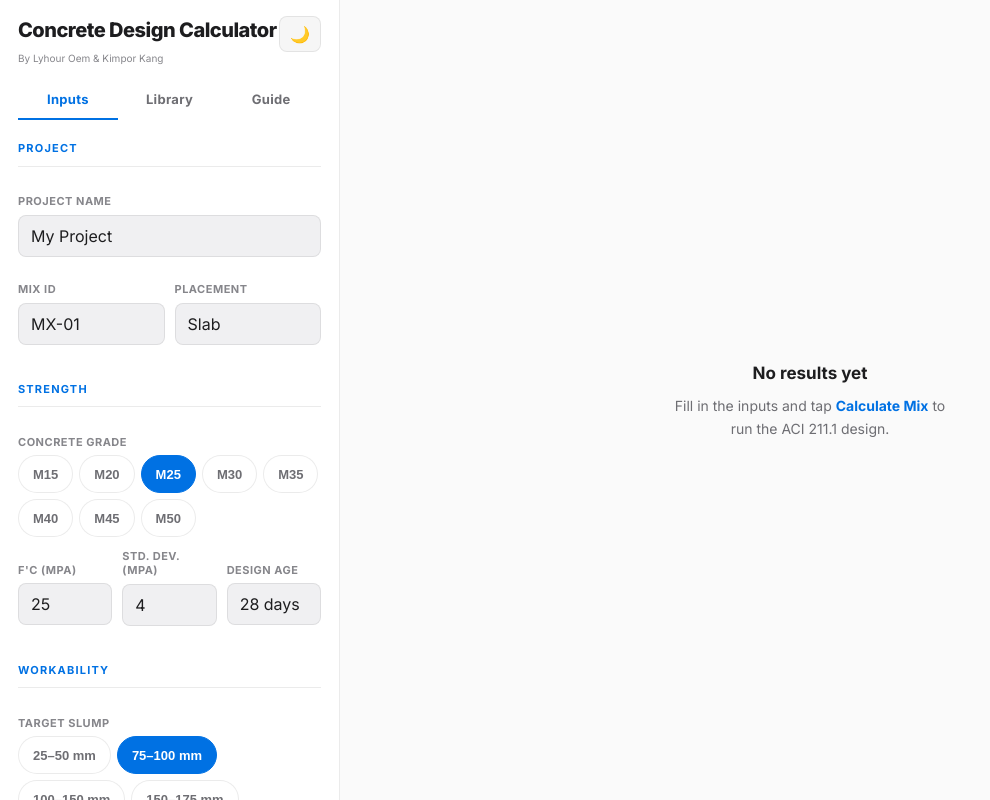
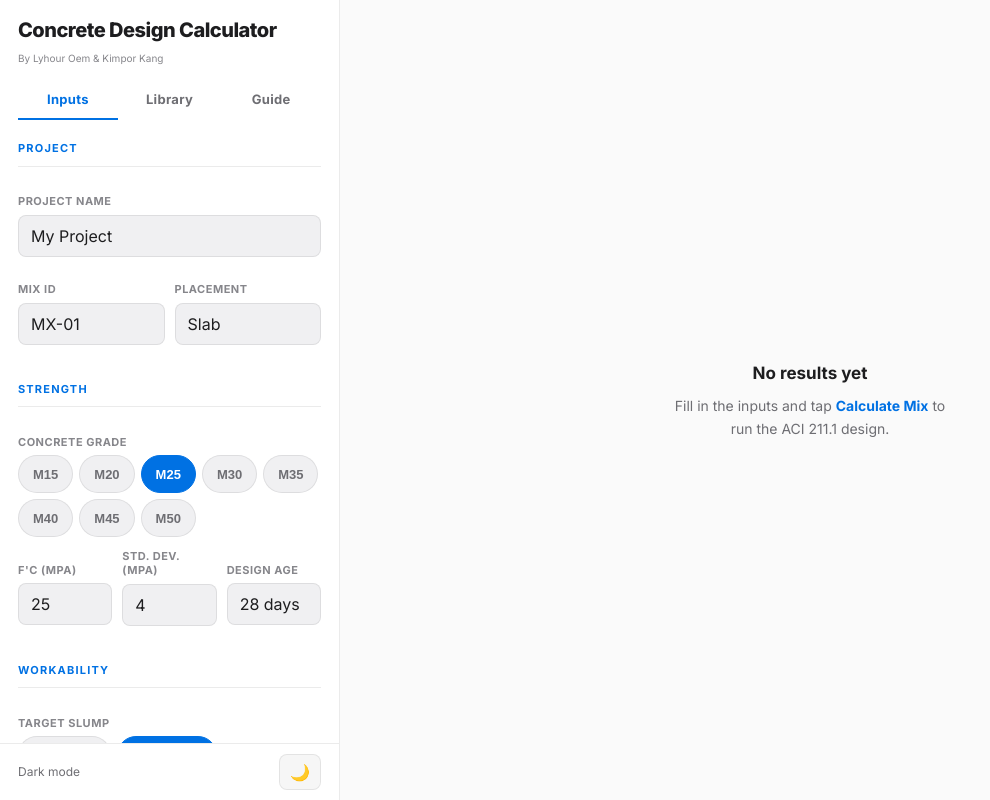
Before and after one commit to kimporprg/concrete-mix-calculator, a React (Vite) app: page / in a window 1280 px wide. Shown: the whole page, without its empty margins (0-990 px from the left). Built offline with nearby package versions, Linux system fonts and the light colour scheme.

Commit message:
Further fixes

```diff
--- a/src/App.jsx
+++ b/src/App.jsx
@@ -119,33 +119,30 @@ export default function App() {
           borderRight: '1px solid var(--line)',
         }}>
           <div style={{ padding: 'calc(14px + var(--sat)) 18px 0', flexShrink: 0 }}>
-            <div style={{ display: 'flex', alignItems: 'flex-start', justifyContent: 'space-between' }}>
-              <div>
-                <div style={{ fontSize: 20, fontWeight: 800, color: 'var(--white)', letterSpacing: '-0.5px' }}>
-                  Concrete Design Calculator
-                </div>
-                <div style={{ fontSize: 10, color: 'var(--mid)', marginTop: 4 }}>
-                  By Lyhour Oem &amp; Kimpor Kang
-                </div>
-              </div>
-              <button
-                type="button"
-                className="btn-icon"
-                onClick={toggleTheme}
-                aria-label={themeLabel}
-                title={themeLabel}
-                style={{ marginTop: 2, flexShrink: 0 }}
-              >
-                {themeIcon}
-              </button>
+            <div style={{ fontSize: 20, fontWeight: 800, color: 'var(--white)', letterSpacing: '-0.5px' }}>
+              Concrete Design Calculator
+            </div>
+            <div style={{ fontSize: 10, color: 'var(--mid)', marginTop: 4 }}>
+              By Lyhour Oem &amp; Kimpor Kang
             </div>
             <div style={{ marginTop: 14 }}>{leftTabBar}</div>
           </div>
           <div style={{
             flex: 1, overflowY: 'auto', WebkitOverflowScrolling: 'touch',
-            padding: '14px 18px calc(16px + var(--sab))',
+            padding: '14px 18px 0',
           }}>
             {leftBody}
+          </div>
+          <div style={{
+            flexShrink: 0, padding: '10px 18px', paddingBottom: 'calc(10px + var(--sab))',
+            borderTop: '1px solid var(--line)',
+            display: 'flex', alignItems: 'center', justifyContent: 'space-between',
+          }}>
+            <span style={{ fontSize: 12, color: 'var(--muted)' }}>{themeLabel}</span>
+            <button type="button" className="btn-icon" onClick={toggleTheme}
+              aria-label={themeLabel} title={themeLabel}>
+              {themeIcon}
+            </button>
           </div>
         </div>
 
@@ -180,15 +177,6 @@ export default function App() {
               </div>
             </div>
             <div style={{ display: 'flex', gap: 6, alignItems: 'center' }}>
-              <button
-                type="button"
-                className="btn-icon"
-                onClick={toggleTheme}
-                aria-label={themeLabel}
-                title={themeLabel}
-              >
-                {themeIcon}
-              </button>
               {[['left','Inputs'],['results','Results']].map(([v,l]) => (
                 <button
                   key={v}
@@ -224,7 +212,18 @@ export default function App() {
           }
         </div>
 
-        <div style={{ height: 'var(--sab)', background: 'var(--ink2)', flexShrink: 0 }} />
+        <div style={{
+          flexShrink: 0, background: 'var(--ink2)',
+          borderTop: '1px solid var(--line)',
+          padding: '8px 16px', paddingBottom: 'calc(8px + var(--sab))',
+          display: 'flex', alignItems: 'center', justifyContent: 'flex-end', gap: 10,
+        }}>
+          <span style={{ fontSize: 12, color: 'var(--muted)' }}>{themeLabel}</span>
+          <button type="button" className="btn-icon" onClick={toggleTheme}
+            aria-label={themeLabel} title={themeLabel}>
+            {themeIcon}
+          </button>
+        </div>
       </div>
     </>
   )
--- a/src/index.css
+++ b/src/index.css
@@ -256,7 +256,7 @@ select.field-input { -webkit-appearance: none; appearance: none; }
   padding: 8px 14px;
   border: 1px solid var(--line); border-radius: 20px;
   font-size: 13px; font-weight: 600;
-  background: var(--ink2); color: var(--muted);
+  background: var(--steel); color: var(--muted);
   cursor: pointer; transition: all .15s;
   touch-action: manipulation;
   min-height: 38px;
```
